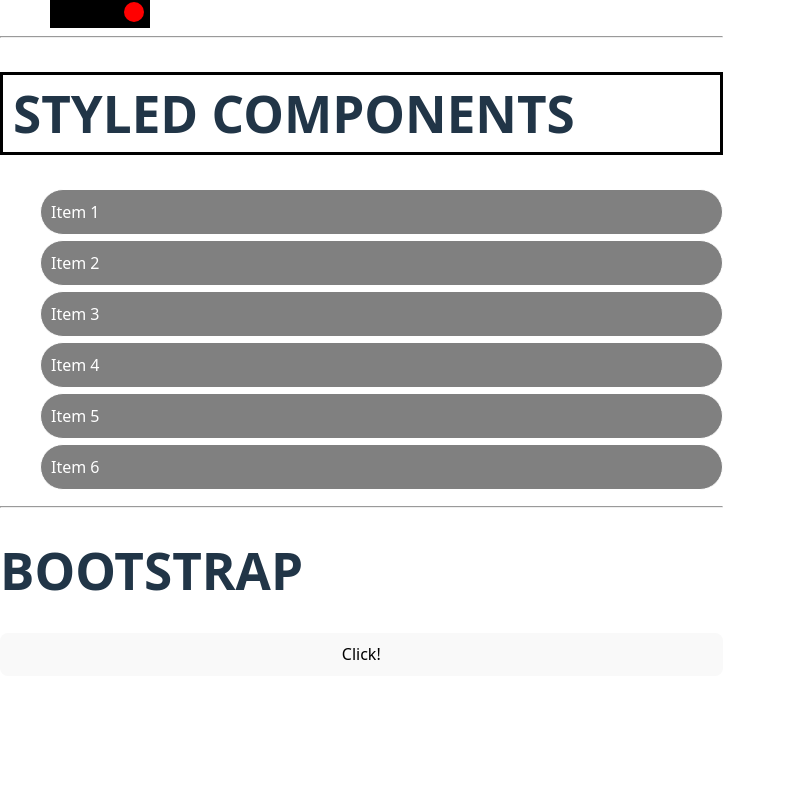
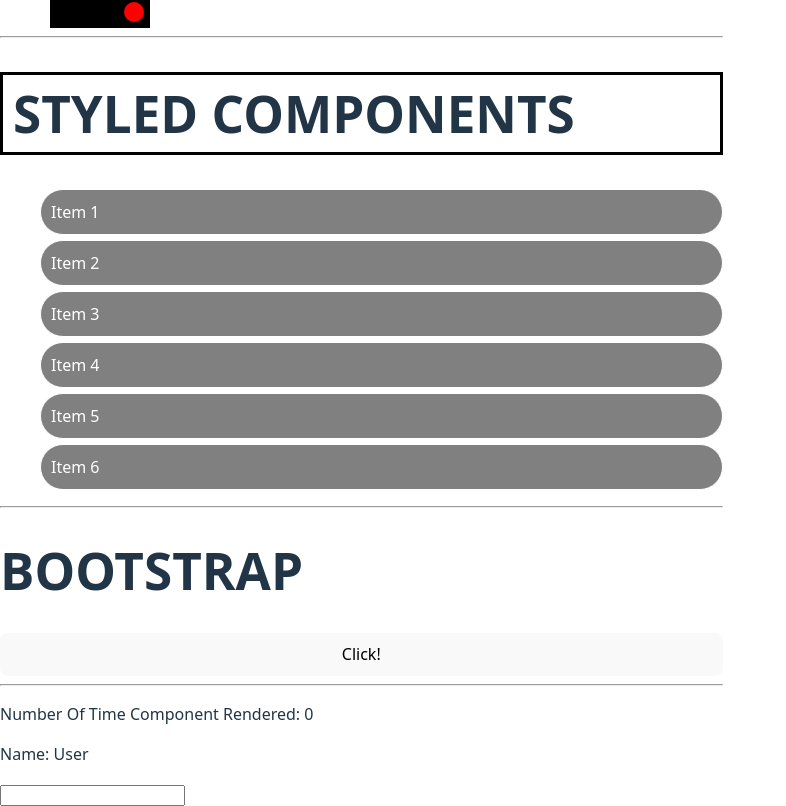
Before and after one commit to saadthedeveloper/react-practice, a React (Vite) app: page / in a window 1280 px wide. Shown: the part 5965-6771 px from the top of the page, without its empty margins (0-786 px from the left). Before the commit the page ends 6641 px from the top, so only its background shows below. Built offline with nearby package versions, Linux system fonts and the light colour scheme.

Commit message:
Add useRef Practice

```diff
--- a/src/App.jsx
+++ b/src/App.jsx
@@ -20,6 +20,7 @@
 import ModuleCSS from './ModuleCSS';
 import StyledComponents from './StyledComponents';
 import Bootstrap from './Bootstrap'
+import Useref from './useRef'
 
 
 function App() {
@@ -66,6 +67,8 @@
       <StyledComponents />
       <hr />
       <Bootstrap />
+      <hr />
+      <Useref />
     </>
   )
 }
--- /dev/null
+++ b/src/useRef.jsx
@@ -0,0 +1,22 @@
+import { useEffect, useRef, useState } from "react";
+
+
+function Useref(){
+    const render = useRef(0);
+    const [name, updName] = useState("User");
+
+    useEffect(()=>{
+        render.current++;
+    });
+
+    return(
+
+        <div>
+            <p>Number Of Time Component Rendered: {render.current}</p>
+            <p>Name: {name}</p>
+            <input type="text" onChange={(e)=>updName(e.target.value)} />
+        </div>
+    )
+}
+
+export default Useref;
```
